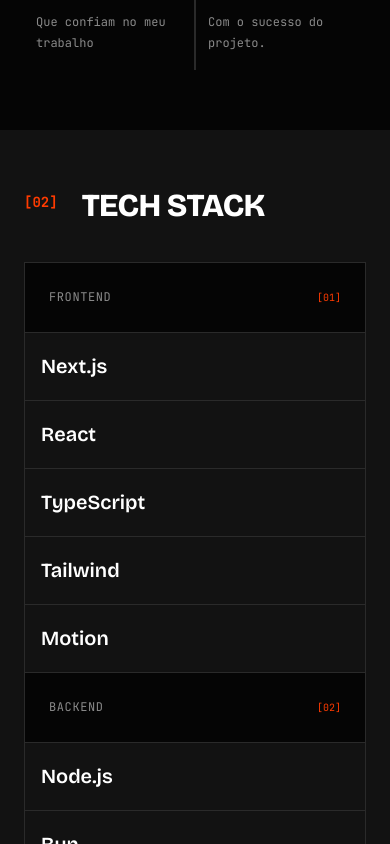
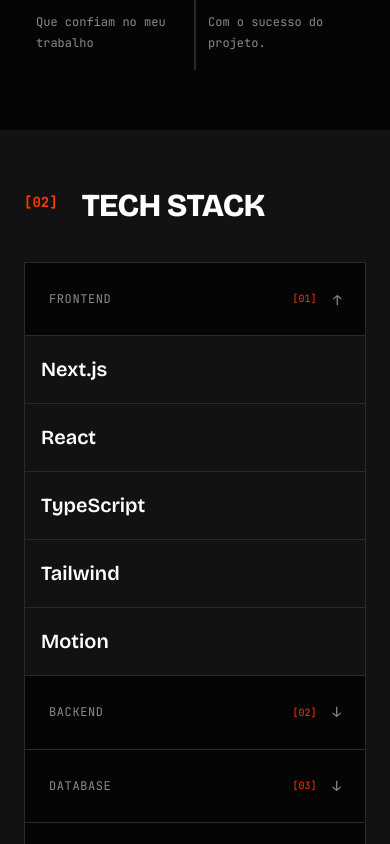
Before and after one commit to coder-muller/coder-muller-portfolio, a React (Vite) app: page / in a window 390 px wide. Shown: the part 1560-2404 px from the top of the page. Built offline with nearby package versions, Linux system fonts and the light colour scheme.

Commit message:
feat: enhance About section and implement StackColumn component for improved structure and responsiveness

```diff
--- a/src/App.tsx
+++ b/src/App.tsx
@@ -417,8 +417,7 @@ function About() {
                 marginBottom: '32px',
               }}
             >
-              Criando soluções que transformam complexidade em interfaces limpas e
-              eficientes.
+              Criando soluções que transformam complexidade em interfaces limpas e eficientes.
             </p>
             <p
               style={{
@@ -452,7 +451,7 @@ function About() {
               },
               { target: 10, suffix: '+', label: 'PROJETOS', desc: 'Entregues em produção.' },
               {
-                target: 100,
+                target: 200,
                 suffix: '+',
                 label: 'CLIENTES REAIS',
                 desc: 'Que confiam no meu trabalho',
@@ -528,28 +527,21 @@ const techStacks = [
   { num: '04', group: 'Ecosystem', items: ['Stripe', 'Better Auth', 'Resend', 'Vercel', 'Figma'] },
 ]
 
-function Stack() {
+function StackColumn({
+  stack,
+  idx,
+  isOpen,
+  onToggle,
+  isMobile,
+}: {
+  stack: (typeof techStacks)[0]
+  idx: number
+  isOpen: boolean
+  onToggle: () => void
+  isMobile: boolean
+}) {
   return (
-    <section
-      id="stack"
-      style={{
-        padding: 'clamp(60px, 10vw, 120px) clamp(24px, 5vw, 80px)',
-        backgroundColor: C.surface,
-      }}
-    >
-      <div style={{ maxWidth: '1400px', margin: '0 auto' }}>
-        <SectionTitle num="02" label="Tech Stack" />
-
-        <div
-          style={{
-            borderTop: `1px solid ${C.border}`,
-            borderLeft: `1px solid ${C.border}`,
-          }}
-          className="grid grid-cols-1 sm:grid-cols-2 lg:grid-cols-4"
-        >
-          {techStacks.map((stack, idx) => (
     <motion.div
-              key={stack.group}
       initial={{ opacity: 0, y: 20 }}
       whileInView={{ opacity: 1, y: 0 }}
       transition={{ duration: 0.5, delay: idx * 0.1 }}
@@ -562,15 +554,27 @@ function Stack() {
       }}
     >
       {/* Header */}
-              <div
+      <button
+        onClick={() => {
+          if (isMobile) onToggle()
+        }}
         style={{
           padding: '24px',
-                  borderBottom: `1px solid ${C.border}`,
+          borderBottom: isOpen ? `1px solid ${C.border}` : 'none',
           display: 'flex',
           justifyContent: 'space-between',
           alignItems: 'center',
           backgroundColor: C.bg,
+          border: 'none',
+          borderBottomWidth: isOpen ? '1px' : '0',
+          borderBottomStyle: 'solid',
+          borderBottomColor: C.border,
+          cursor: isMobile ? 'pointer' : 'default',
+          width: '100%',
+          textAlign: 'left',
+          outline: 'none',
         }}
+        className="stack-header"
       >
         <h3
           style={{
@@ -580,10 +584,14 @@ function Stack() {
             textTransform: 'uppercase',
             letterSpacing: '0.05em',
             margin: 0,
+            display: 'flex',
+            alignItems: 'center',
+            gap: '12px',
           }}
         >
           {stack.group}
         </h3>
+        <div style={{ display: 'flex', alignItems: 'center', gap: '16px' }}>
           <span
             style={{
               fontFamily: "'JetBrains Mono', monospace",
@@ -593,18 +601,35 @@ function Stack() {
           >
             [{stack.num}]
           </span>
+          <span
+            className="sm:hidden"
+            style={{
+              color: C.dim,
+              fontFamily: "'JetBrains Mono', monospace",
+              fontSize: '14px',
+              transition: 'transform 0.3s',
+              transform: isOpen ? 'rotate(180deg)' : 'rotate(0deg)',
+            }}
+          >
+            ↓
+          </span>
         </div>
+      </button>
 
       {/* Items */}
-              <div style={{ display: 'flex', flexDirection: 'column' }}>
+      <motion.div
+        initial={false}
+        animate={{ height: isOpen ? 'auto' : 0, opacity: isOpen ? 1 : 0 }}
+        style={{ overflow: 'hidden', display: 'flex', flexDirection: 'column' }}
+        transition={{ duration: 0.3, ease: 'easeInOut' }}
+      >
         {stack.items.map((item, itemIdx) => (
           <div
             key={item}
             className="stack-item"
             style={{
               padding: 'clamp(16px, 2vw, 24px)',
-                      borderBottom:
-                        itemIdx !== stack.items.length - 1 ? `1px solid ${C.border}` : 'none',
+              borderBottom: itemIdx !== stack.items.length - 1 ? `1px solid ${C.border}` : 'none',
               display: 'flex',
               alignItems: 'center',
               justifyContent: 'space-between',
@@ -626,8 +651,49 @@ function Stack() {
             </span>
           </div>
         ))}
-              </div>
       </motion.div>
+    </motion.div>
+  )
+}
+
+function Stack() {
+  const [openIndex, setOpenIndex] = useState<number>(0)
+  const [isMobile, setIsMobile] = useState(false)
+
+  useEffect(() => {
+    const handleResize = () => setIsMobile(window.innerWidth <= 640)
+    handleResize()
+    window.addEventListener('resize', handleResize)
+    return () => window.removeEventListener('resize', handleResize)
+  }, [])
+
+  return (
+    <section
+      id="stack"
+      style={{
+        padding: 'clamp(60px, 10vw, 120px) clamp(24px, 5vw, 80px)',
+        backgroundColor: C.surface,
+      }}
+    >
+      <div style={{ maxWidth: '1400px', margin: '0 auto' }}>
+        <SectionTitle num="02" label="Tech Stack" />
+
+        <div
+          style={{
+            borderTop: `1px solid ${C.border}`,
+            borderLeft: `1px solid ${C.border}`,
+          }}
+          className="grid grid-cols-1 sm:grid-cols-2 lg:grid-cols-4"
+        >
+          {techStacks.map((stack, idx) => (
+            <StackColumn
+              key={stack.group}
+              stack={stack}
+              idx={idx}
+              isOpen={isMobile ? openIndex === idx : true}
+              onToggle={() => setOpenIndex(openIndex === idx ? -1 : idx)}
+              isMobile={isMobile}
+            />
           ))}
         </div>
       </div>
@@ -751,7 +817,7 @@ function Contact() {
     <section
       id="contact"
       style={{
-        padding: 'clamp(80px, 12vw, 160px) clamp(24px, 5vw, 80px)',
+        padding: 'clamp(60px, 8vw, 100px) clamp(24px, 5vw, 80px)',
         backgroundColor: C.surface,
       }}
     >
@@ -764,7 +830,7 @@ function Contact() {
           style={{
             fontFamily: "'Bricolage Grotesque', sans-serif",
             fontWeight: 800,
-            fontSize: 'clamp(40px, 10vw, 140px)',
+            fontSize: 'clamp(32px, 8vw, 80px)',
             color: C.bright,
             lineHeight: 0.9,
             letterSpacing: '-0.04em',
@@ -785,10 +851,10 @@ function Contact() {
           viewport={{ once: true }}
           style={{
             fontFamily: "'JetBrains Mono', monospace",
-            fontSize: '16px',
+            fontSize: '14px',
             color: C.dim,
-            maxWidth: '600px',
-            margin: '0 auto 64px auto',
+            maxWidth: '500px',
+            margin: '0 auto 40px auto',
             lineHeight: 1.6,
           }}
         >
@@ -796,39 +862,84 @@ function Contact() {
           código escalável.
         </motion.p>
 
-        <motion.a
-          href="mailto:guilhermecoelhomuller@gmail.com"
-          initial={{ opacity: 0, scale: 0.9 }}
-          whileInView={{ opacity: 1, scale: 1 }}
-          transition={{ duration: 0.5, delay: 0.4 }}
-          viewport={{ once: true }}
+        <div
           style={{
-            display: 'inline-flex',
-            alignItems: 'center',
-            justifyContent: 'center',
-            padding: 'clamp(18px, 3vw, 24px) clamp(32px, 5vw, 64px)',
-            backgroundColor: C.bright,
-            color: C.bg,
-            fontFamily: "'Bricolage Grotesque', sans-serif",
-            fontSize: 'clamp(16px, 2.5vw, 20px)',
-            fontWeight: 800,
-            textDecoration: 'none',
-            borderRadius: '100px',
-            textTransform: 'uppercase',
-            letterSpacing: '0.02em',
-            transition: 'transform 0.2s, background-color 0.2s',
-          }}
-          onMouseEnter={(e) => {
-            ; (e.currentTarget as HTMLElement).style.transform = 'scale(1.05)'
-              ; (e.currentTarget as HTMLElement).style.backgroundColor = C.accent
-          }}
-          onMouseLeave={(e) => {
-            ; (e.currentTarget as HTMLElement).style.transform = 'scale(1)'
-              ; (e.currentTarget as HTMLElement).style.backgroundColor = C.bright
+            display: 'flex',
+            flexDirection: 'column',
+            maxWidth: '600px',
+            margin: '0 auto',
+            borderTop: `1px solid ${C.border}`,
           }}
         >
-          Iniciar Projeto
+          {[
+            {
+              label: 'Email',
+              value: 'hello@muller.com',
+              href: 'mailto:guilhermecoelhomuller@gmail.com',
+            },
+            { label: 'GitHub', value: 'coder-muller', href: 'https://github.com/coder-muller' },
+            {
+              label: 'LinkedIn',
+              value: 'guilherme-cmuller',
+              href: 'https://www.linkedin.com/in/guilherme-cmuller',
+            },
+            {
+              label: 'Instagram',
+              value: '@guilhermecmuller',
+              href: 'https://instagram.com/guilhermecmuller',
+            },
+          ].map((link, i) => (
+            <motion.a
+              key={link.label}
+              href={link.href}
+              target={link.label === 'Email' ? '_self' : '_blank'}
+              rel={link.label === 'Email' ? '' : 'noopener noreferrer'}
+              initial={{ opacity: 0, y: 20 }}
+              whileInView={{ opacity: 1, y: 0 }}
+              transition={{ duration: 0.5, delay: 0.3 + i * 0.1 }}
+              viewport={{ once: true }}
+              className="contact-link-row"
+              style={{
+                display: 'flex',
+                justifyContent: 'space-between',
+                alignItems: 'center',
+                padding: '20px 0',
+                borderBottom: `1px solid ${C.border}`,
+                textDecoration: 'none',
+                position: 'relative',
+              }}
+            >
+              <span
+                style={{
+                  fontFamily: "'JetBrains Mono', monospace",
+                  fontSize: '12px',
+                  color: C.dim,
+                  textTransform: 'uppercase',
+                  letterSpacing: '0.05em',
+                  fontWeight: 700,
+                  transition: 'color 0.3s',
+                }}
+                className="contact-label"
+              >
+                {link.label}
+              </span>
+
+              <span
+                style={{
+                  fontFamily: "'Bricolage Grotesque', sans-serif",
+                  fontSize: 'clamp(16px, 2.5vw, 24px)',
+                  fontWeight: 600,
+                  color: C.bright,
+                  letterSpacing: '-0.01em',
+                  transition: 'all 0.3s',
+                }}
+                className="contact-value"
+              >
+                {link.value}
+              </span>
             </motion.a>
+          ))}
+        </div>
       </div>
     </section>
   )
@@ -947,6 +1058,14 @@ export default function App() {
           opacity: 1 !important;
           transform: translateX(0) !important;
         }
+
+        .contact-link-row:hover .contact-label {
+          color: ${C.accent} !important;
+        }
+        .contact-link-row:hover .contact-value {
+          color: ${C.accent} !important;
+          transform: translateX(-8px);
+        }
       `}</style>
     </div>
   )
```
Lines whose indentation alone changed are shown as unchanged.
